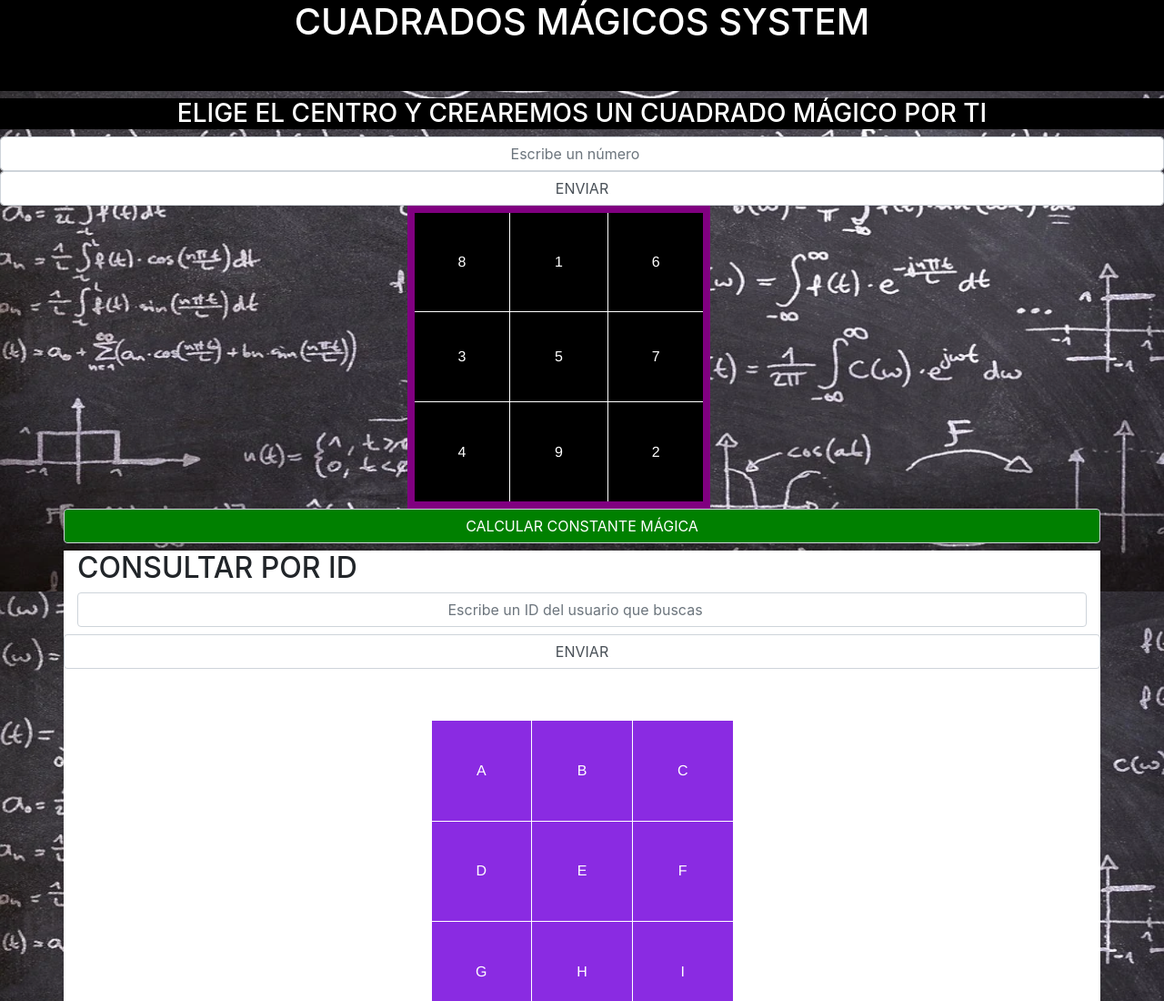
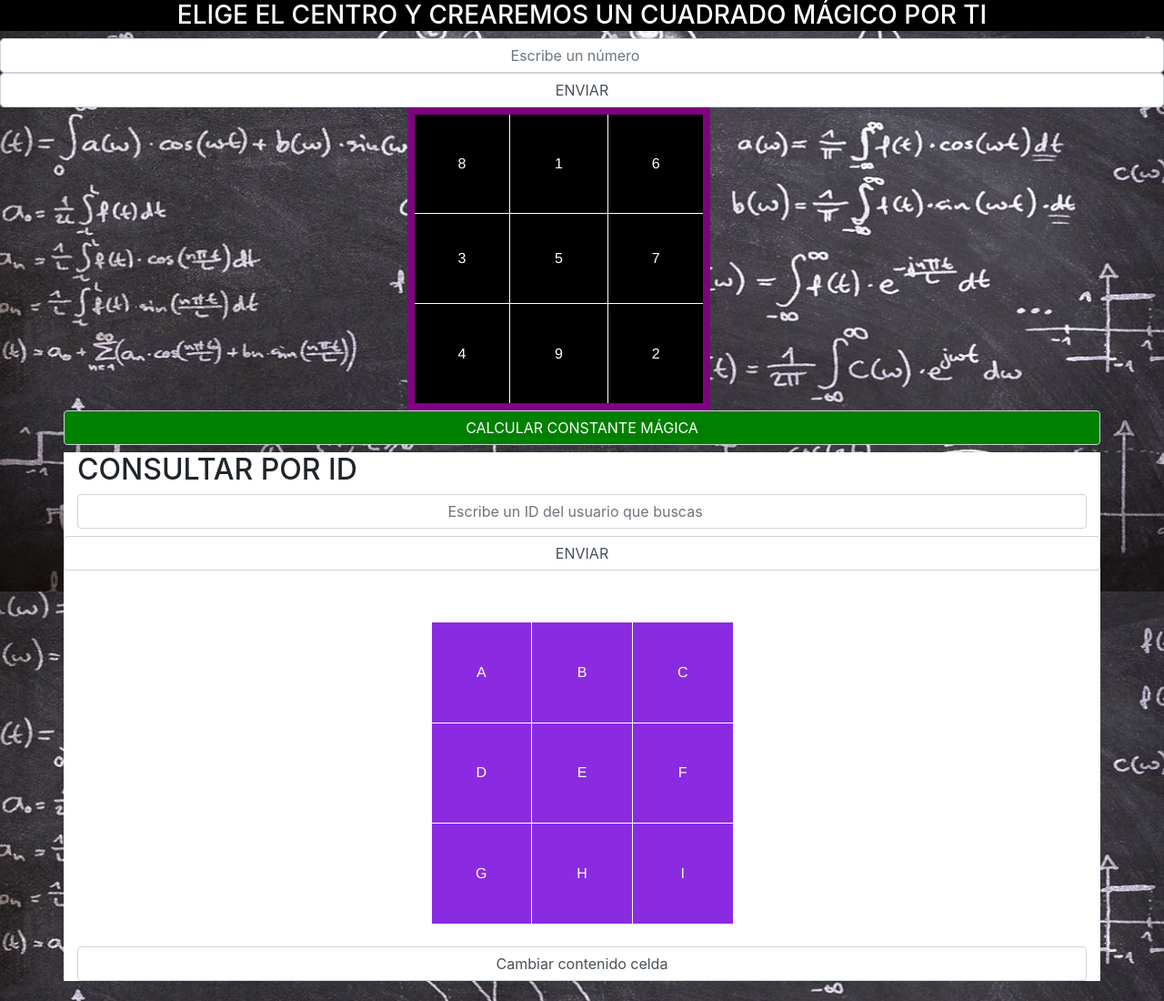
Before and after one commit to AEON-MERX/JAVASCRIPTS, a plain HTML site: page CUADRADOS MÁGICOS/index.html in a window 1280 px wide. Shown: the top 1100 px of the page at 91% size. Drawn offline with nearby package versions, Linux system fonts and the light colour scheme; files whose address does not match are found by name.

Commit message:
Update index.html

```diff
--- a/CUADRADOS MÁGICOS/index.html
+++ b/CUADRADOS MÁGICOS/index.html
@@ -10,7 +10,7 @@
 <link rel="stylesheet" href="/css/index.css">
   </head>
   <body>
-      <h1 style="text-align: center; background-color: black; height: 100px;">CUADRADOS MÁGICOS SYSTEM <br>
+
    </h1>
    <h3 style="background-color: black; color: white; text-align:center;"> ELIGE EL CENTRO Y CREAREMOS UN CUADRADO MÁGICO POR TI</h3>
    <input type="number"  id="envio" class="form-control" style="text-align: center;" value="" placeholder="Escribe un número">
```
